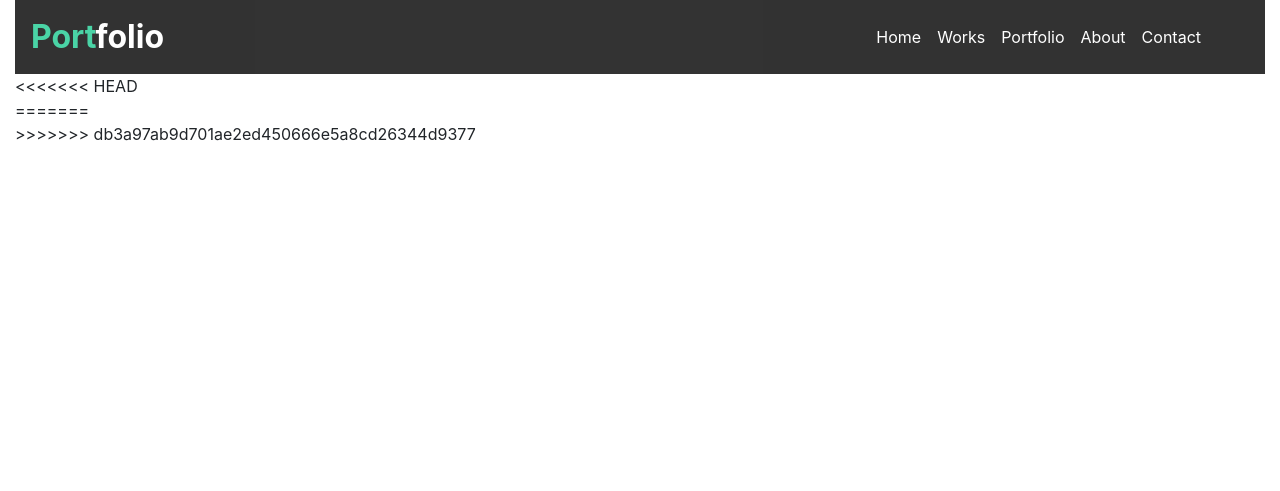
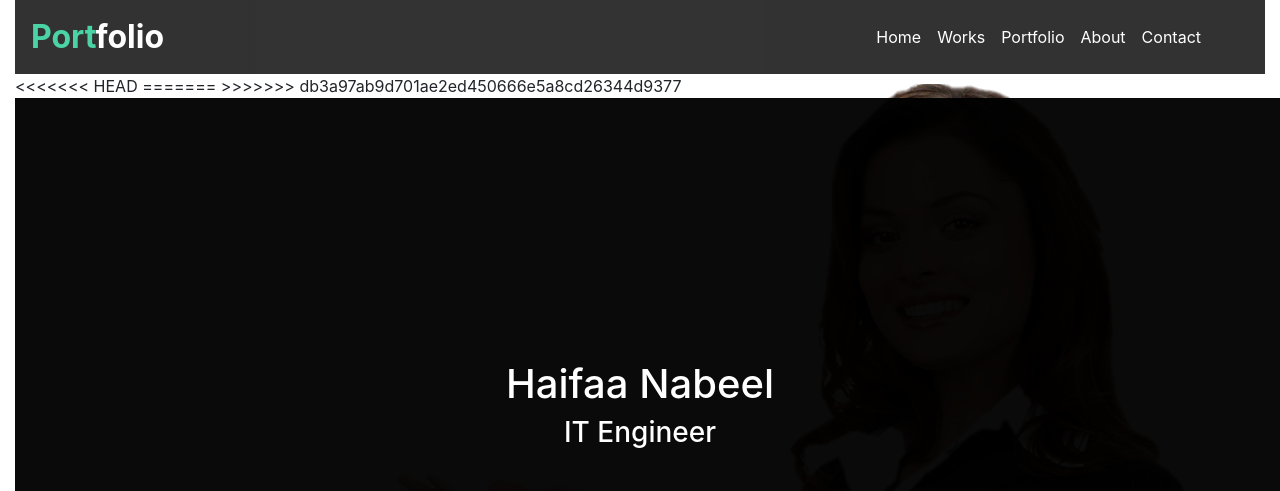
Before and after one commit to HaifaaNabeel/Portfolio-, a plain HTML site: page index.html in a window 1280 px wide. Shown: the top 491 px of the page. Drawn offline with nearby package versions, Linux system fonts and the light colour scheme.

Commit message:
Update style.css

```diff
--- a/css/style.css
+++ b/css/style.css
@@ -1,11 +1,9 @@
-<<<<<<< HEAD
+
 @font-face{
     font-family: for_form;
     src: url('../fonts/corbel.ttf');
     font-style: oblique;
 }
-=======
->>>>>>> db3a97ab9d701ae2ed450666e5a8cd26344d9377
 .he{
 
     position: relative;
@@ -14,10 +12,7 @@
     background-position-x: right;
     background-position-y: 80px;
 }
-<<<<<<< HEAD
 
-=======
->>>>>>> db3a97ab9d701ae2ed450666e5a8cd26344d9377
 .second-lyer{
     position:absolute;
     height:100%;
@@ -114,7 +109,4 @@ input[type="submit"]{
       color: white;
       width: 20vh;
       height:5vh ;
-
-=======
->>>>>>> db3a97ab9d701ae2ed450666e5a8cd26344d9377
 }
```
